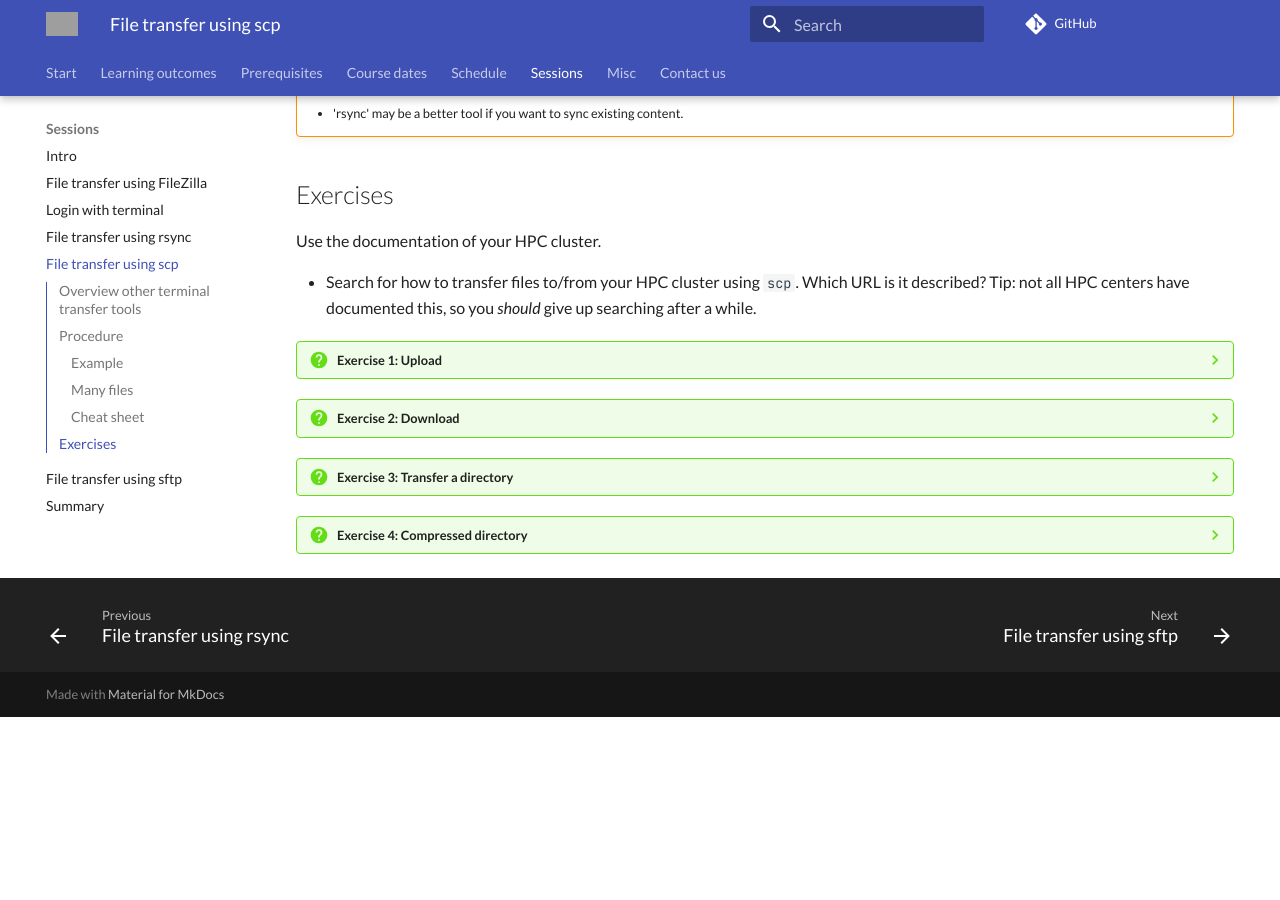
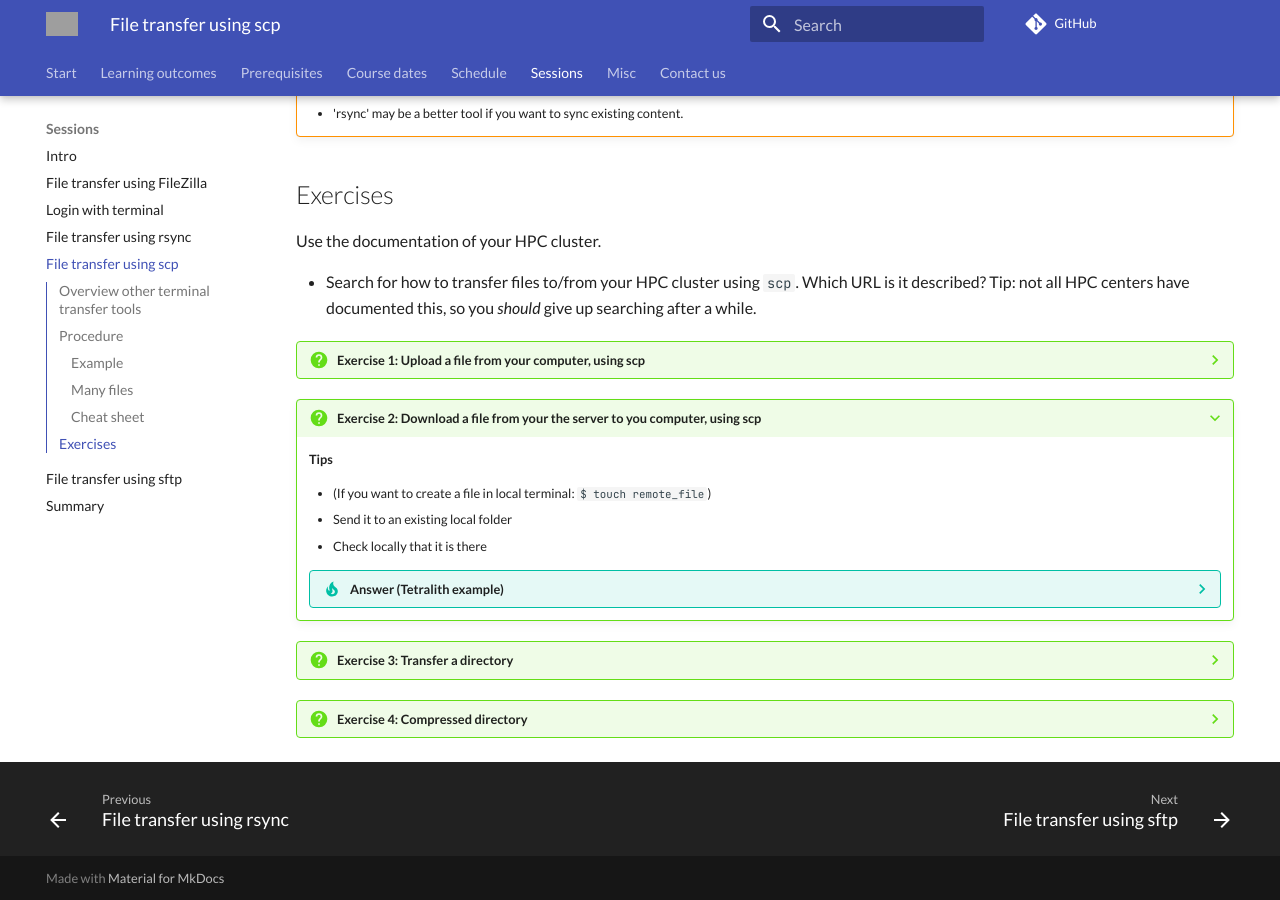
Before and after one commit to UPPMAX/naiss_file_transfer_course, an MkDocs documentation site: the page built from docs/sessions/scp/README.md, in a window 1280 px wide and 900 px high, scrolled down 2491 px. Built offline with MkDocs 1.6.1 and Material for MkDocs 9.7.7, drawn with Linux system fonts in a browser that asks for light colours; comment, search, counter and statistics services are not loaded; before the commit the page ends 3208 px from its top, so only the background shows below that; grey boxes are pictures that could not be loaded.

Commit message:
README.md scp fixes ex1-2

```diff
--- a/docs/sessions/scp/README.md
+++ b/docs/sessions/scp/README.md
@@ -175,9 +175,13 @@
 - Search for how to transfer files to/from your HPC cluster using `scp`. Which URL is it described?
   Tip: not all HPC centers have documented this, so you *should* give up searching after a while.
 
-???- question "Exercise 1: Upload"
+???- question "Exercise 1: Upload a file from your computer, using scp"
 
-    - Upload a file from your computer, using scp.
+    **Tips**
+
+    - (If you want to create a file in local terminal: ``$ touch local_file``)
+    - Send it to an existing folder (e.g. ``transfer``) on Tetralith
+    - Check on server that it is there
 
     ???- tip "Answer (Tetralith example)"
 
@@ -188,20 +192,23 @@
 
         **Check on server that it is there**
         - ``$ ls ~/transfer``
-        - (or in the File explorer)
 
         - Video of Tetralith
 
-???- question "Exercise 2: Download"
+???+ question "Exercise 2: Download a file from your the server to you computer, using scp"
 
-    - Download a file from your the server to you computer, using scp.
+    **Tips**
+
+    - (If you want to create a file in local terminal: ``$ touch remote_file``)
+    - Send it to an existing local folder
+    - Check locally that it is there
 
     ???- tip "Answer (Tetralith example)"
 
         **On Server**
 
         - (If you want to create a file first: ``$ touch remote_file``)
-        - Get it to an existing local folder (e.g. ``transfer``) on Tetralith: ``$ scp [username]@tetralith.nsc.liu.se:~/transfer/remote_file``
+        - Get it to an existing local folder (e.g. ``transfer``): ``$ scp [username]@tetralith.nsc.liu.se:~/transfer/remote_file .``
 
         **Check locally that it is there**
         - ``$ ls``
@@ -211,14 +218,12 @@
 
 ???- question "Exercise 3: Transfer a directory"
 
-
     ???- tip "Answer (Tetralith example)"
 
         Video of Tetralith
 
 ???- question "Exercise 4: Compressed directory"
 
-
     ???- tip "Answer (Tetralith example)"
 
         Video of Tetralith
```
